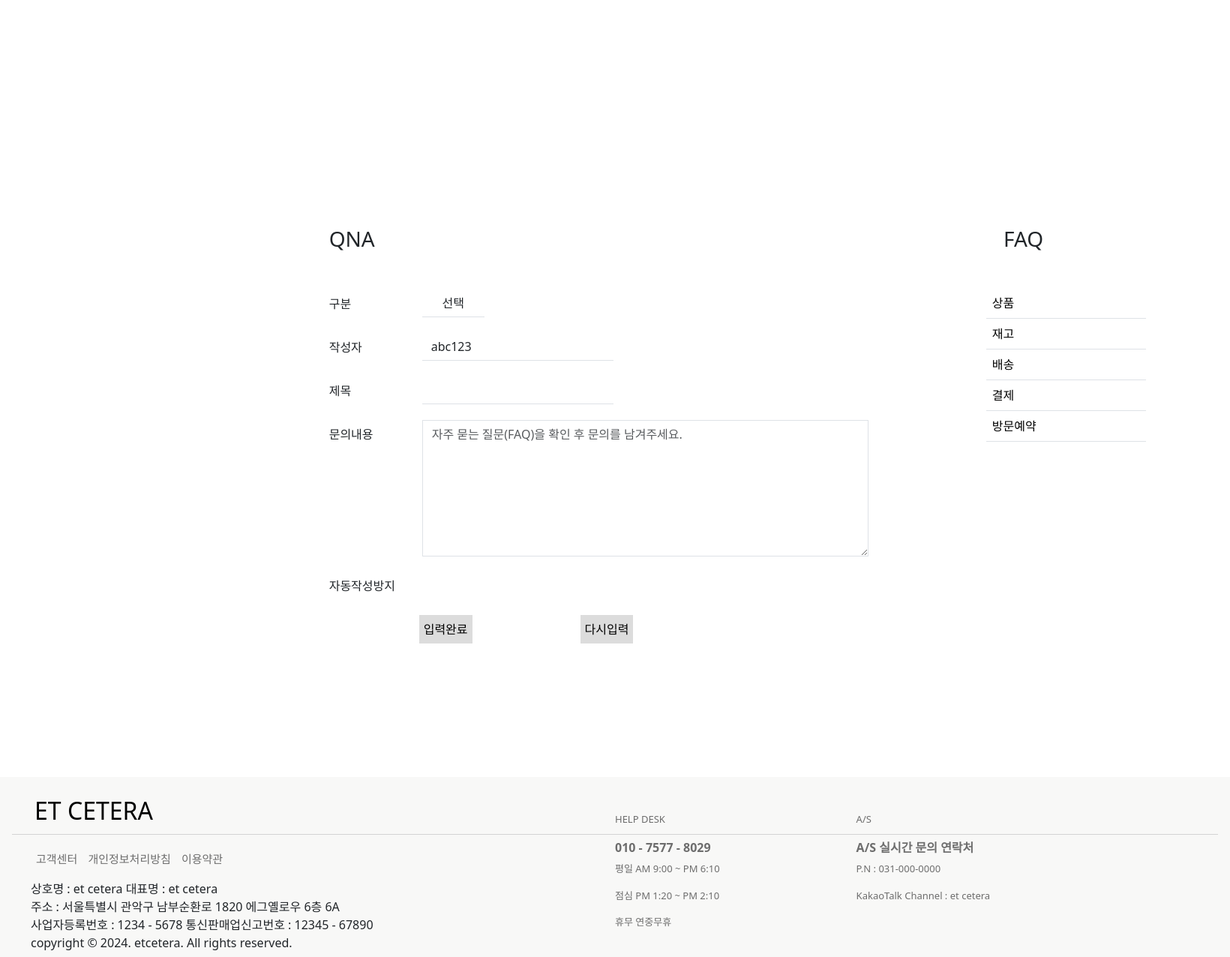
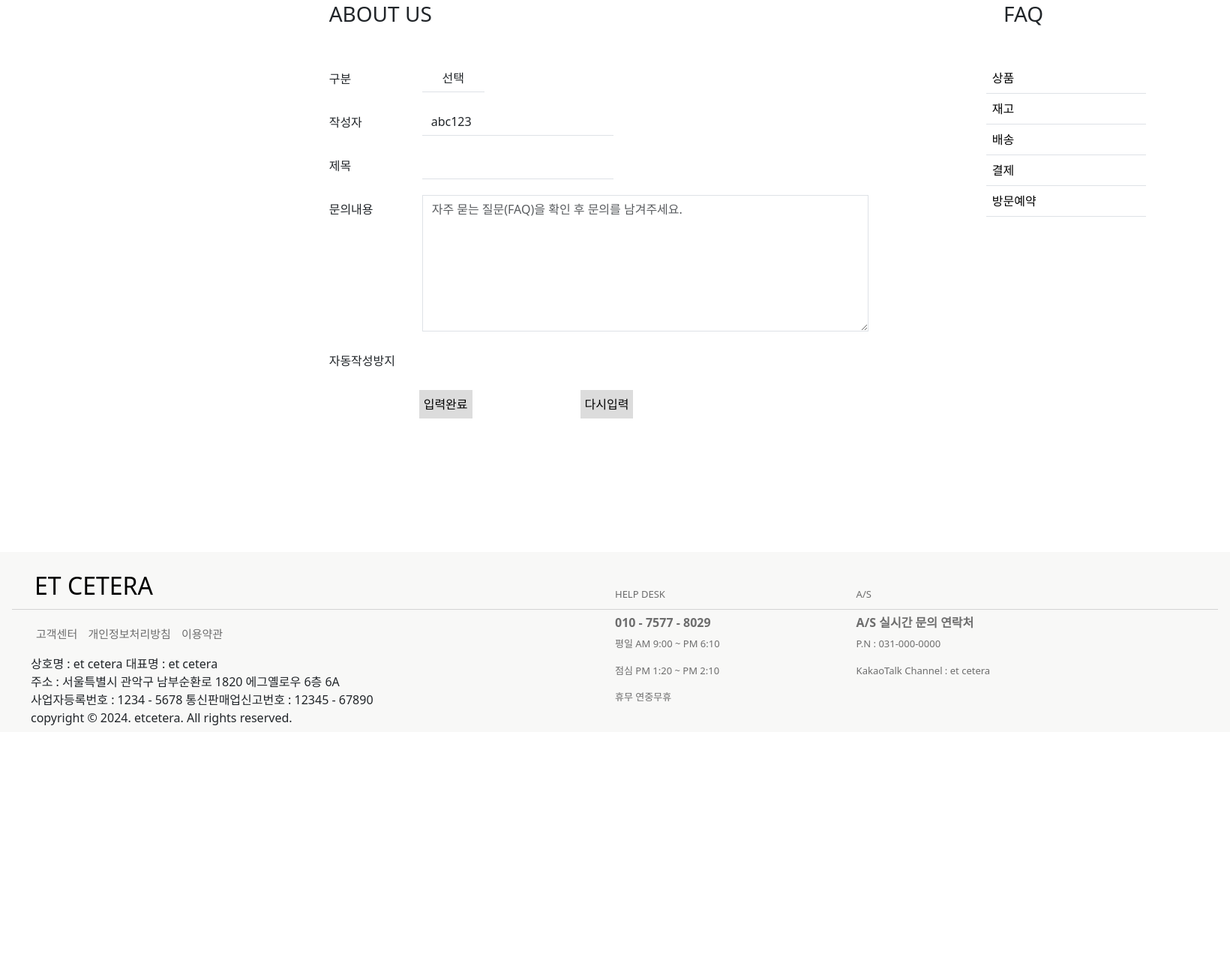
Before and after one commit to muhotalgo/project2024, a FastAPI app: page /contact/qna in a window 1640 px wide. Shown: the part 158-1434 px from the top of the page at 75% size. After the commit the page ends 1125 px from the top, so only its background shows below. Run offline with FastAPI, Linux system fonts and the light colour scheme; some libraries are stand-ins or nearby versions; some web fonts are replaced.

Commit message:
qna, faq - header 적용

```diff
--- a/views/templates/contact/faq.html
+++ b/views/templates/contact/faq.html
@@ -36,7 +36,7 @@
 
 {% block main %}
 
-<body id="faq" class=" p-3 m-0 border-0 m-0 border-0">
+<main id="faq" class=" p-3 mt-0 border-0 m-0 border-0">
     <h2>FAQ</h2>
     <div class="accordion arcodion-flush" id="faq_accordion">
         <div class="accordion-item">
@@ -95,7 +95,7 @@
             </div>
         </div>
     </div>
-</body>
+</main>
 {% endblock %}
 
 
--- a/views/templates/contact/qna.html
+++ b/views/templates/contact/qna.html
@@ -3,9 +3,9 @@
 
 {% block style %}
   <style>
-    #faq { margin-top: 300px; margin-left: -40px; margin-right: 5px; margin-bottom: 150px;}
+    #faq {  margin-left: -40px; margin-right: 5px; margin-bottom: 150px;}
     #faq h3 { margin-left: 130px; }
-    #qna { margin-top: 300px; margin-left: 300px; margin-bottom: 150px;}
+    #qna {  margin-left: 300px; margin-bottom: 150px;}
 
     form { width: 1200px; height: 500px; margin: 50px auto; }
     form div { margin-bottom: 10px;}
@@ -26,7 +26,7 @@
     <div class="row">
       <div class="col-7 offset-1">
         <div id="qna" >
-        <h3>QNA</h3>
+        <h3>ABOUT US</h3>
         <form name="boardfrm">
           <div class="row">
             <div class="col-auto">
--- a/views/templates/include/header.html
+++ b/views/templates/include/header.html
@@ -73,8 +73,9 @@
                         <li>
                             <button class="dropbtn">contact</button>
                             <div class="dropdown-content">
-                                <a  href="#">notice</a>
-                                <a href="#">q&a</a>
+                                <a  href="/contact/notice">notice</a>
+                                <a  href="/contact/qna">about us</a>
+                                <a href="/contact/faq">FAQ</a>
                             </div>
                         </li>
                     </ul>
```
